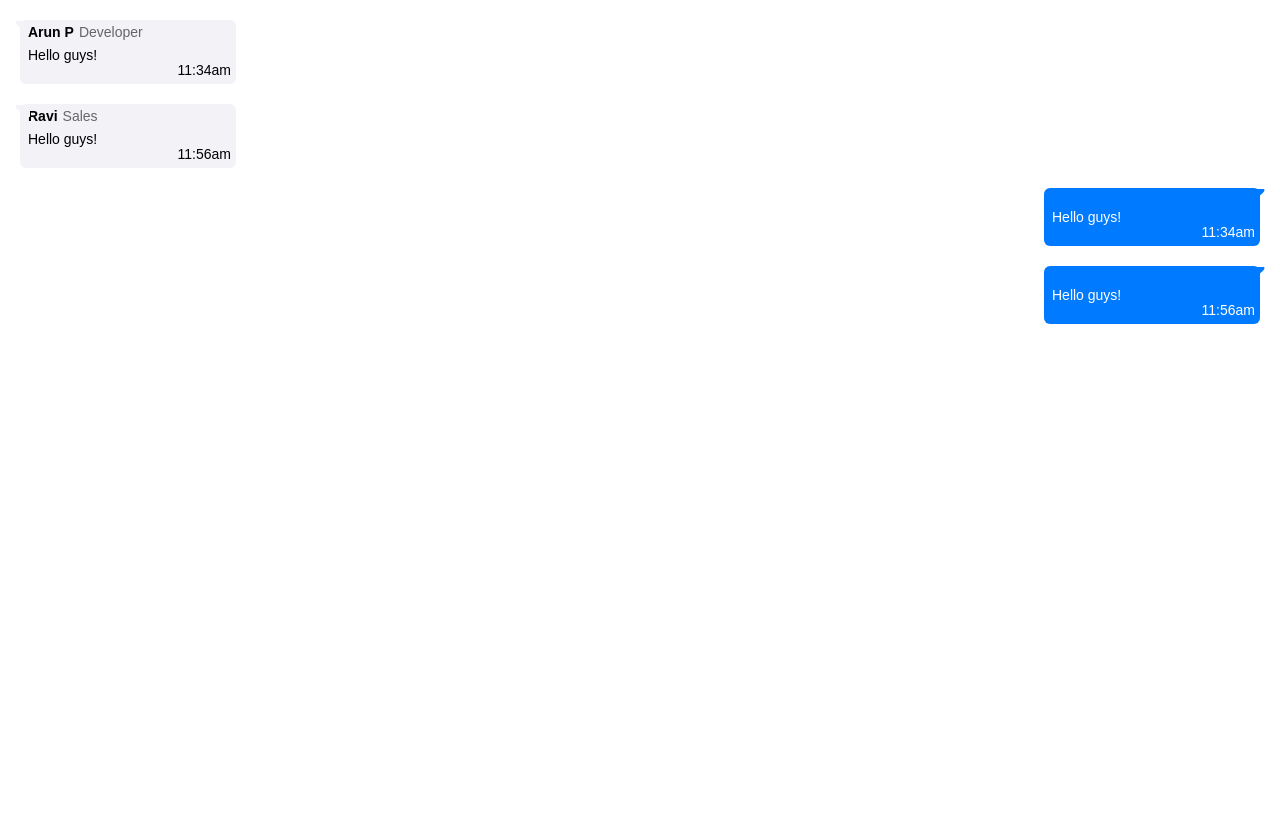
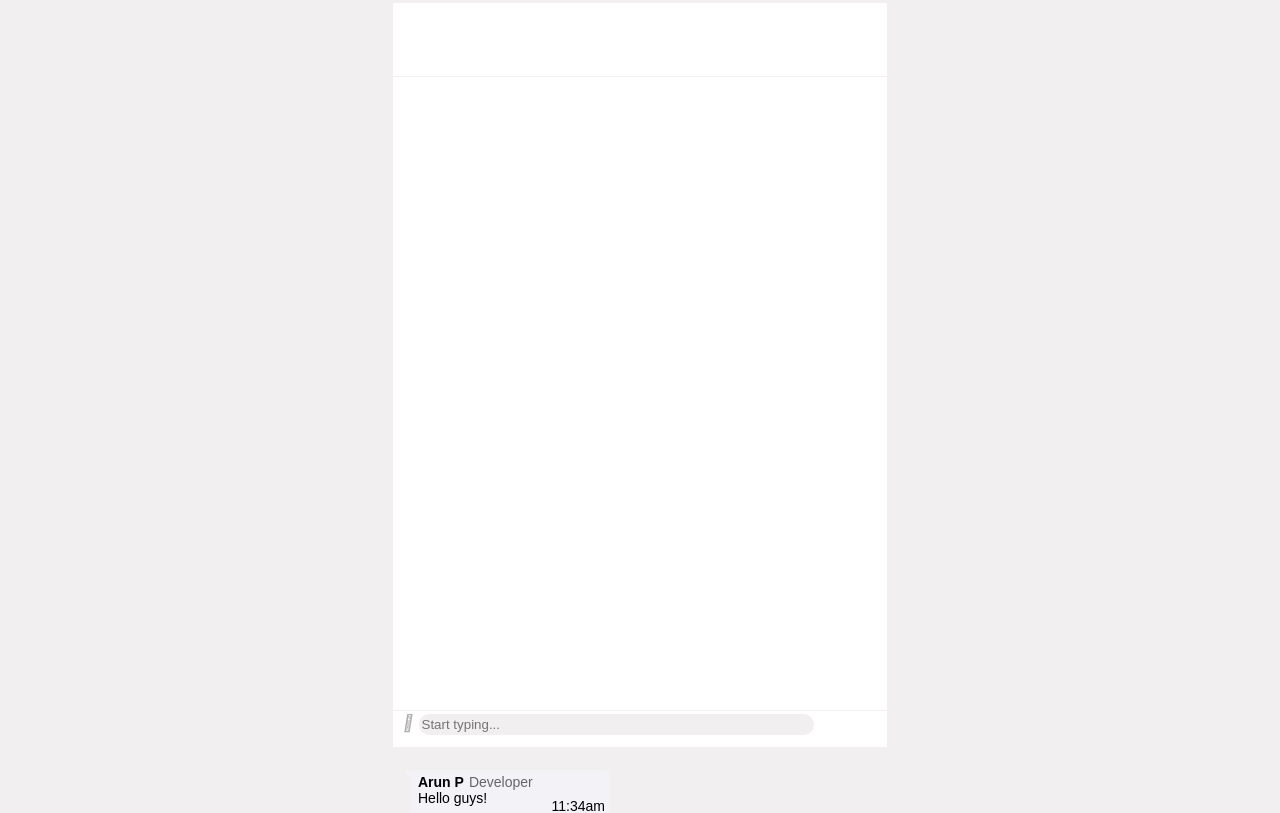
Before and after one commit to acs-web-tech/4ducate-react, a React (Create React App) app in the folder chat/: page / in a window 1280 px wide. Shown: the top 813 px of the page. Built offline with nearby package versions, Linux system fonts and the light colour scheme.

Commit message:
ponni.R
test

```diff
--- a/chat/src/App.css
+++ b/chat/src/App.css
@@ -8,7 +8,7 @@
   border-radius: 6px;
   color: white;
   position: relative;
-  font-family:Arial, Helvetica, sans-serif;
+  font-family: Arial, Helvetica, sans-serif;
   font-size: 14px;
   font-style: normal;
   font-weight: 400;
@@ -20,44 +20,157 @@
   margin-top: 20px;
 
 }
+
 .sender {
   margin-left: 20px;
   margin-top: 20px;
 }
-.mes-sender{
+
+.mes-sender {
   background: #F2F2F7;
   color: black;
   padding-top: 10px;
 }
+
 .tip {
   position: absolute;
   right: -5px;
   top: -2.5px;
 }
-.right{
+
+.right {
   left: -5px;
   right: auto;
 }
-.time{
+
+.time {
   align-self: last baseline;
   position: absolute;
   right: 5px;
 }
-.user-name{
+
+.user-name {
   align-self: flex-start;
   font-weight: bold;
 }
-.des{
+
+.des {
   margin-left: 5px;
   color: #666668;
 }
-.use-case{
+
+.use-case {
   display: flex;
   position: absolute;
   top: 2px;
 }
-.res-cont{
+
+.res-cont {
   display: flex;
   flex-direction: column;
   align-items: end;
 }
+
+* {
+  margin: 0px;
+  padding: 0px;
+  box-sizing: border-box;
+}
+
+body {
+  display: flex;
+  justify-content: center;
+  background-color: rgb(241, 239, 239);
+}
+
+.chat_container {
+  width: 500px;
+  height: 750px;
+  border: 3px solid rgb(241, 239, 239);
+  background-color: white;
+
+
+}
+
+
+.head {
+  border-bottom: 1px solid rgb(241, 239, 239);
+  color: white;
+  text-align: center;
+  height: 10%;
+  width: 100%;
+
+}
+
+.bdy {
+
+  width: 100%;
+  height: 85%;
+
+}
+
+.footer {
+  border-top: 1px solid rgb(241, 239, 239);
+  height: 5%;
+}
+
+input {
+  width: 80%;
+  padding: 3px;
+  margin-top: 3px;
+  height: auto;
+  border: none;
+  border-radius: 20px;
+  background-color: rgb(241, 239, 239);
+}
+
+input.typing:focus {
+  outline-width: 0;
+}
+
+#smil_emj::before {
+  padding-right: 5px;
+  padding-left: 5px;
+  content: "\f580";
+  z-index: 1;
+  color: rgb(177, 173, 173);
+}
+
+.fa-solid {
+  color: rgb(177, 173, 173);
+  padding-left: 5px;
+}
+
+.fa-regular {
+  padding-left: 8px;
+  color: rgb(177, 173, 173);
+}
+
+.tooptip {
+  float: left;
+  background-color: rgb(177, 173, 173);
+  margin: 7px;
+  width: 70%;
+
+}
+
+.tooptip1 {
+  float: right;
+  background-color: rgb(177, 173, 173);
+  margin: 7px;
+  width: 70%;
+}
+
+@media (max-width: 768px) {
+
+  .head,
+  .bdy,
+  .footer {
+    padding: 8px;
+  }
+
+  .chat_container {
+    border: none;
+  }
+
+}
--- a/chat/src/App.js
+++ b/chat/src/App.js
@@ -4,44 +4,72 @@ import React from 'react';
 import { Second } from "./Second"
 let arr = [
   {
-    name:"Arun P",
-    des:"Developer",
-    message:"Hello guys!",
-    time:"11:34am"
-  } ,
+    name: "Arun P",
+    des: "Developer",
+    message: "Hello guys!",
+    time: "11:34am"
+  },
   {
-    name:"Ravi",
-    des:"Sales",
-    message:"Hello guys!",
-    time:"11:56am"
+    name: "Ravi",
+    des: "Sales",
+    message: "Hello guys!",
+    time: "11:56am"
   }
 ]
 let resarr = [
   {
-    message:"Hello guys!",
-    time:"11:34am"
-  } ,
+    message: "Hello guys!",
+    time: "11:34am"
+  },
   {
-    message:"Hello guys!",
-    time:"11:56am"
+    message: "Hello guys!",
+    time: "11:56am"
   }
 ]
 function App() {
+  const inputarea = document.querySelector('.typing')
+  const bdyarea = document.querySelector('.bdy')
+  // const msg_tip = document.querySelector('.msg_tip')
+  const store_value = () => {
+    if (inputarea && bdyarea) {
+
+      const newMsgTip = document.createElement('div');
+      newMsgTip.innerHTML += inputarea.value
+      newMsgTip.className = 'tooptip'
+      console.log(bdyarea.appendChild(newMsgTip))
+
+      inputarea.value = '';
+
+    }
+  }
   return (
     <>
+      <div class='chat_container'>
+        <header class='head'></header>
+        <div class='bdy'>
+          {/* <div class='msg_tip' ></div> */}
+        </div>
+        <footer class='footer'>
+          <i id='smil_emj' class="fa-solid fa-face-grin"></i>
+          <input class='typing' type='text' placeholder='Start typing...'></input>
+          <i class="fa-solid fa-at"></i><i onClick={store_value} class="fa-regular fa-paper-plane"></i>
+        </footer>
+      </div>
+
       <Message sender={arr} res={resarr}></Message>
     </>
   );
+
 }
-function Message(props){
+function Message(props) {
   console.log(props.res.length)
-  return(
+  return (
     <div>
 
 
-     { props.sender.length>0?
-     props.sender.map((value)=>{
-        return(
+      {props.sender.length > 0 ?
+        props.sender.map((value) => {
+          return (
             <div className='sender'>
               <div className='message mes-sender'>
                 <div className='use-case'>
@@ -65,11 +93,11 @@ function Message(props){
             </div>
           )
         })
-     :""}
+        : ""}
       <div className='res-cont'>
-      { props.res.length>0?
-     props.res.map((value)=>{
-       return(<div className='recive'>
+        {props.res.length > 0 ?
+          props.res.map((value) => {
+            return (<div className='recive'>
               <div className='message'>
                 {value.message}
                 <div className='tip'>
@@ -86,7 +114,7 @@ function Message(props){
             </div>)
 
           })
-      :""}
+          : ""}
       </div>
     </div >
   )
```
Lines whose indentation alone changed are shown as unchanged.
